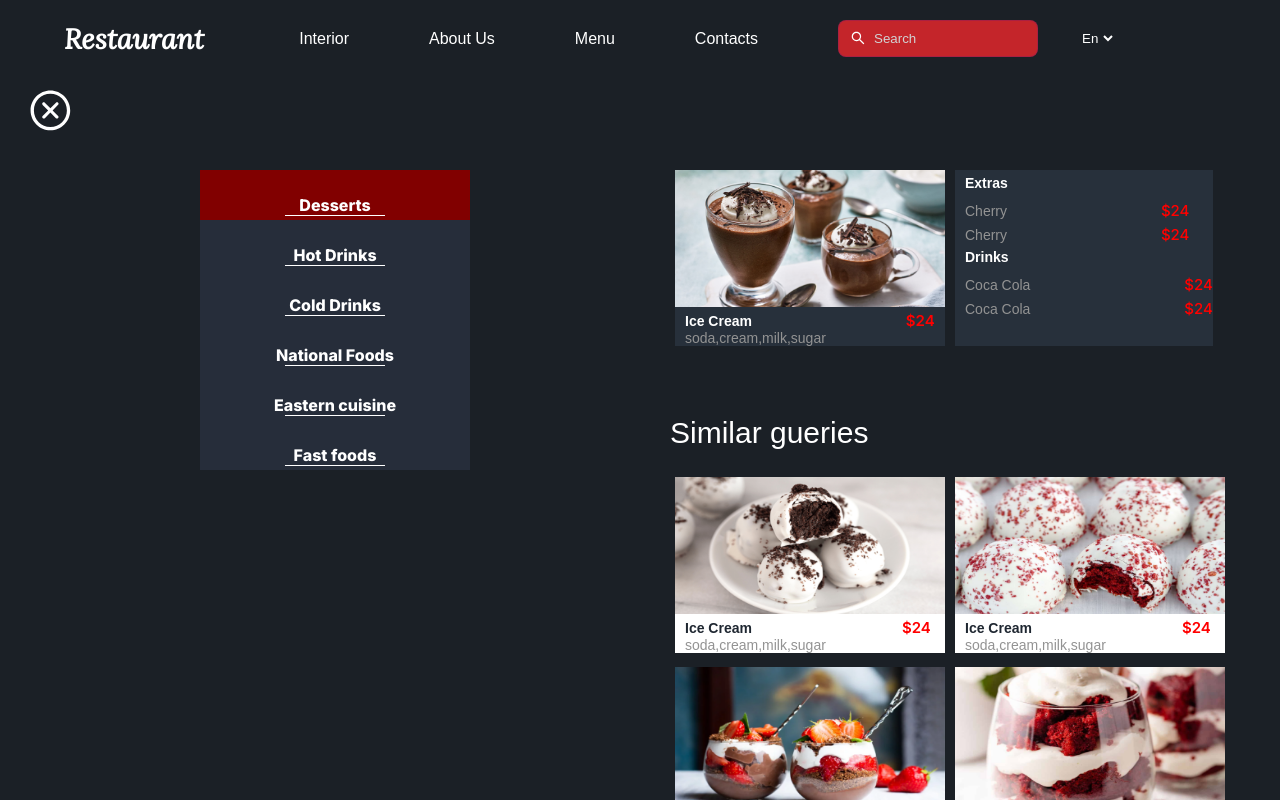
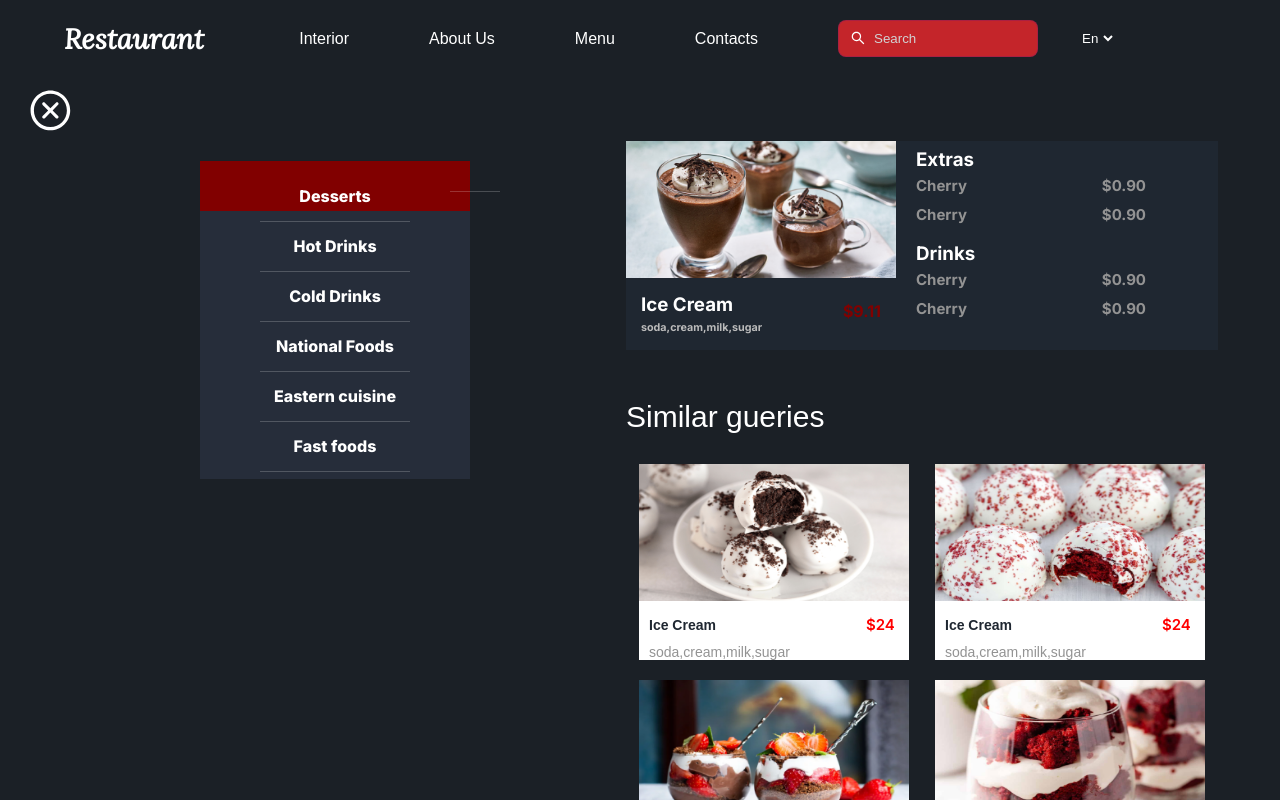
Before and after one commit to orozaliev0/Restaurant1, a React (Create React App) app: page /menu/detail-page in a window 1280 px wide. Shown: the top 800 px of the page. Built offline with nearby package versions, Linux system fonts and the light colour scheme; a web font is replaced by a local one.

Commit message:
commitdnshd

```diff
--- a/src/component/pages/detail-page/DetailPage.js
+++ b/src/component/pages/detail-page/DetailPage.js
@@ -31,56 +31,89 @@ const DetailPage = () => {
             <Tabs>
                 <TabList>
                     <Tab>
+                        <div className='dd' style={{width: "50px"}}></div>
                         <p>Desserts</p>
-                        <div></div>
+                        <div className="ttt" ></div>
+
                     </Tab>
                     <Tab>
+                        <div className='dd' style={{width: "50px"}}></div>
                         <p>Hot Drinks</p>
-                        <div></div>
+                        <div  className="ttt"></div>
                     </Tab>
                     <Tab>
+                        <div className='dd' style={{width: "50px"}}></div>
                         <p>Cold Drinks</p>
-                        <div></div>
+                        <div  className="ttt"></div>
                     </Tab>
                     <Tab>
+                        <div className='dd' style={{width: "50px"}}></div>
                         <p>National Foods</p>
-                        <div></div>
+                        <div  className="ttt"></div>
                     </Tab>
                     <Tab>
+                        <div className='dd' style={{width: "50px"}}></div>
                         <p>Eastern cuisine</p>
-                        <div></div>
+                        <div  className="ttt"></div>
                     </Tab>
                     <Tab>
+                        <div className='dd' style={{width: "50px"}}></div>
                         <p>Fast foods</p>
-                        <div></div>
+                        <div  className="ttt"></div>
                     </Tab>
                 </TabList>
 
                 <TabPanel>
                     <div className="panel-page">
 
-                        <div style={{
+                        <div className="panel-page__img2" style={{
                             display: "flex",
-                            marginTop: '330px'
+                            marginTop: '386px'
+
                         }}>
-                            <div className='panel-page__img2'>
-                                <img src={pageImg1} alt=""/>
-                                <h2 style={{color: "white"}}>Ice Cream <span>$24</span></h2>
-                                <p>soda,cream,milk,sugar</p>
-                            </div>
+                               <div className='panel-page__img3'>
+                                   <img src={pageImg1} alt=""/>
+                                   <div className="panel-page__img3--block">
+                                       <div className="panel-page__img3--block__left">
+                                           <h3>Ice Cream</h3>
+                                           <h6>soda,cream,milk,sugar</h6>
+                                       </div>
+                                       <div className="panel-page__img3--block__right">
+                                           <h4>$9.11</h4>
+                                       </div>
+                                   </div>
+                               </div>
 
 
-                            <div className='panel-page__img2'>
-                                {/*<img src={pageImg2} alt=""/>*/}
-                                <h2 style={{color: "white", marginBottom: '10px', paddingTop: "5px"}}>Extras</h2>
-                                <p style={{marginBottom: "5px"}}>Cherry <span>$24</span></p>
-                                <p style={{paddingBottom: "5px"}}>Cherry <span>$24</span></p>
-                                <h2 style={{color: "white", marginBottom: '10px'}}>Drinks</h2>
-                                <p style={{marginBottom: "5px"}}>Coca Cola <span>$24</span></p>
-                                <p>Coca Cola <span>$24</span></p>
-                            </div>
+                               <div className='panel-page__img4'>
+                                  <h3>Extras</h3>
+                                   <div className="panel-page__img4--block1">
+                                       <div className="panel-page__img4--block1__title">
+                                           <h4>Cherry</h4>
+                                           <h6>$0.90</h6>
+                                       </div>
+                                       <div className="panel-page__img4--block1__title">
+                                           <h4>Cherry</h4>
+                                           <h6>$0.90</h6>
+                                       </div>
+                                   </div>
 
-                        </div>
+                                   <div className="panel-page__img4--block2">
+                                       <h3>Drinks</h3>
+                                       <div className="panel-page__img4--block1">
+                                           <div className="panel-page__img4--block1__title">
+                                               <h4>Cherry</h4>
+                                               <h6>$0.90</h6>
+                                           </div>
+                                           <div className="panel-page__img4--block1__title">
+                                               <h4>Cherry</h4>
+                                               <h6>$0.90</h6>
+                                           </div>
+                                       </div>
+                                   </div>
+                               </div>
+                           </div>
+
 
 
                         <h1 className='panel-page__title'>Similar gueries</h1>
--- a/src/component/pages/detail-page/DetailPage.scss
+++ b/src/component/pages/detail-page/DetailPage.scss
@@ -7,29 +7,34 @@
   //margin-bottom: 300px;
 }
 
-.react-tabs__tab-list {
-  //font-family: 'Inter', sans-serif;
-  //font-weight: 800;
-  //flex-direction: column;
-  //width: 270px;
-  //margin: 40px;
-  //color: white;
-  //background: #262d3a;
-
-}
-
 .react-tabs__tab {
+  position: relative;
   //height: 10px;
   //list-style: none;
   //padding: 25px 6px;
   //cursor: pointer;
+   .ttt {
+    border-bottom: 1px solid white;
+    width: 150px;
+    margin: 15px auto;
+     opacity: 0.2;
+  }
 
-  div{
-    //border-bottom: 1px solid white;
-    //width: 100px;
-    //margin: 0 auto;
-  }
 }
+
+
+.react-tabs__tab-list {
+  font-family: "Inter", sans-serif;
+  font-weight: 800;
+  flex-direction: column;
+  width: 270px;
+  height: 318px;
+  margin: 40px;
+  color: white;
+  background: #262d3a;
+}
+
+
 
 .react-tabs__tab--selected {
   //transition: .3s;
@@ -37,25 +42,37 @@
   //border: none;
   //outline: none;
   //color: white;
+  .dd{
+    display: block;
+  }
 
 }
+.dd {
+  position: absolute;
+  top: 30px;
+  left: 250px;
+  width: 10px;
+  height: 1px;
+  background: white;
+  display: none;
 
+}
 .react-tabs__tab {
   //text-align: center;
 }
 
 
 .panel-page {
-  //margin-left: 160px;
-  //margin-top: 150px;
-  //margin-bottom: 500px;
+  margin-left: -60px;
+  margin-top: 50px;
 
-  &__title{
-    font-family: 'Spartan',sans-serif;
+
+  &__title {
+    font-family: "Spartan", sans-serif;
     font-weight: 200;
     font-size: 30px;
     color: #FFFFFF;
-    margin: 20px 0;
+    margin: 50px 0 20px 0;
   }
 
   &__img {
@@ -63,11 +80,19 @@
     //margin: 7px 5px;
   }
   &__img2 {
-    background: #27303b;
-    margin: 50px 5px;
+    //background: #1F2731;
+    //padding: 0 0 20px 0;
+    //margin: 50px 5px;
 
+    &__img4{
+      padding: 0 20px;
+    }
+  }
 
-  }
+  //panel--page__img2{
+  //  background: red;
+  //
+  //}
 
 
   h2{
@@ -76,6 +101,7 @@
     font-size: 14px;
     color: #1F2731;
     margin-left: 10px;
+    padding: 10px 0;
 
   }
 
@@ -107,3 +133,55 @@
   top: 90px;
   left: 30px;
 }
+.panel-page__img2 {
+  background: #1F2731;
+  padding: 0 0 7px 0;
+}
+
+
+.panel-page__img4{
+  padding: 7px 20px;
+  h3{
+    color: #FFFFFF;
+  }
+  &--block1__title{
+    display: flex;
+    align-items: center;
+    justify-content: space-between;
+    width: 230px;
+    padding: 5px 0;
+  h4{
+    font-size: 15px;
+    color: #939393;
+  }
+    h6{
+      font-size: 15px;
+      color: #939393;
+    }
+  }
+  &--block2{
+    padding: 13px 0;
+  }
+}
+
+.panel-page__img3--block{
+  display: flex;
+  align-items: center;
+  justify-content: space-between;
+  &__left{
+    padding: 6px 15px;
+    h3{
+      color: #FFFFFF;
+      padding: 5px 0;
+    }
+    h6{
+      color: #BBBBBB;
+    }
+  }
+  &__right{
+    h4{
+      color: #810000;
+      padding: 0 15px;
+    }
+  }
+}
--- a/src/component/pages/menu/Menu.js
+++ b/src/component/pages/menu/Menu.js
@@ -30,28 +30,34 @@ const Menu = () => {
             <Tabs>
                 <TabList>
                     <Tab>
+                        <div className='dd' style={{width: "50px"}}></div>
                         <p>Desserts</p>
-                        <div></div>
+                        <div className="ttt"></div>
                     </Tab>
                     <Tab>
+                        <div className='dd' style={{width: "50px"}}></div>
                         <p>Hot Drinks</p>
-                        <div></div>
+                        <div className="ttt"></div>
                     </Tab>
                     <Tab>
+                        <div className='dd' style={{width: "50px"}}></div>
                         <p>Cold Drinks</p>
-                        <div></div>
+                        <div className="ttt"></div>
                     </Tab>
                     <Tab>
+                        <div className='dd' style={{width: "50px"}}></div>
                         <p>National Foods</p>
-                        <div></div>
+                        <div className="ttt"></div>
                     </Tab>
                     <Tab>
+                        <div className='dd' style={{width: "50px"}}></div>
                         <p>Eastern cuisine</p>
-                        <div></div>
+                        <div className="ttt"></div>
                     </Tab>
                     <Tab>
+                        <div className='dd' style={{width: "50px"}}></div>
                         <p>Fast foods</p>
-                        <div></div>
+                        <div className="ttt"></div>
                     </Tab>
                 </TabList>
 
--- a/src/component/pages/menu/Menu.scss
+++ b/src/component/pages/menu/Menu.scss
@@ -24,12 +24,50 @@
   padding: 25px 6px;
   cursor: pointer;
 
-  div{
+  .ttt {
     border-bottom: 1px solid white;
-    width: 100px;
-    margin: 0 auto;
+    width: 150px;
+    margin: 15px auto;
+    opacity: 0.2;
   }
 }
+
+
+
+
+
+
+.react-tabs__tab--selected {
+  //transition: .3s;
+  //background: #810000;
+  //border: none;
+  //outline: none;
+  //color: white;
+  .dd{
+    display: block;
+  }
+
+}
+
+
+.react-tabs__tab div {
+  border-bottom: 1px solid white;
+  width: 150px;
+  opacity: 0.2;
+}
+
+
+.dd {
+  position: absolute;
+  top: 30px;
+  left: 250px;
+  width: 10px;
+  height: 1px;
+  background: white;
+  display: none;
+
+}
+
 
 .react-tabs__tab--selected {
   transition: .3s;
@@ -46,14 +84,12 @@
 
 
 .panel-page {
-
-  margin-left: 160px;
-  margin-top: 150px;
+  margin-left: 116px;
+  margin-top: 285px;
 
   &__img {
     background: white;
-    margin: 7px 5px;
-
+    margin: 10px 13px;
   }
   img {
     width: 270px;
```
